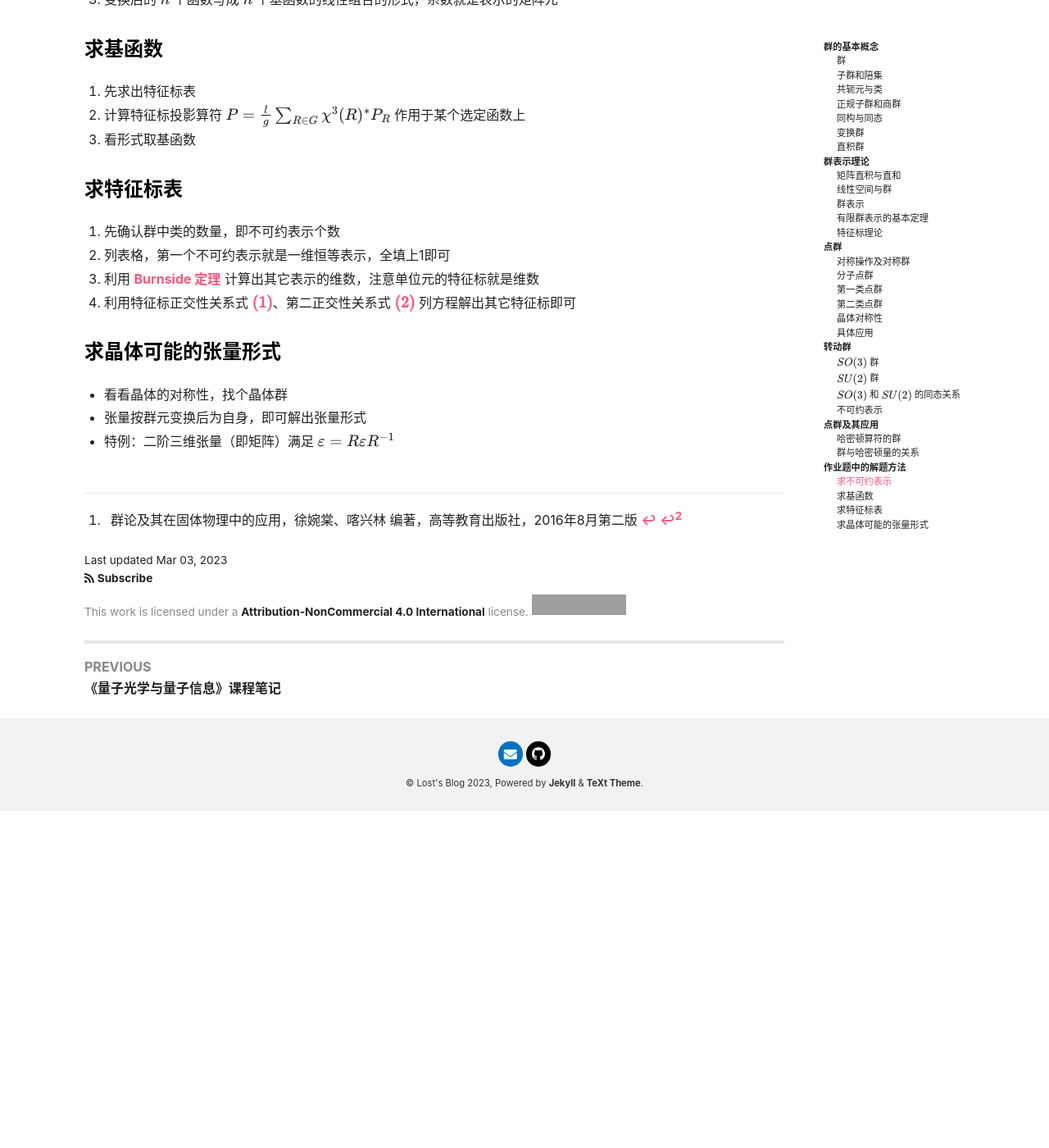
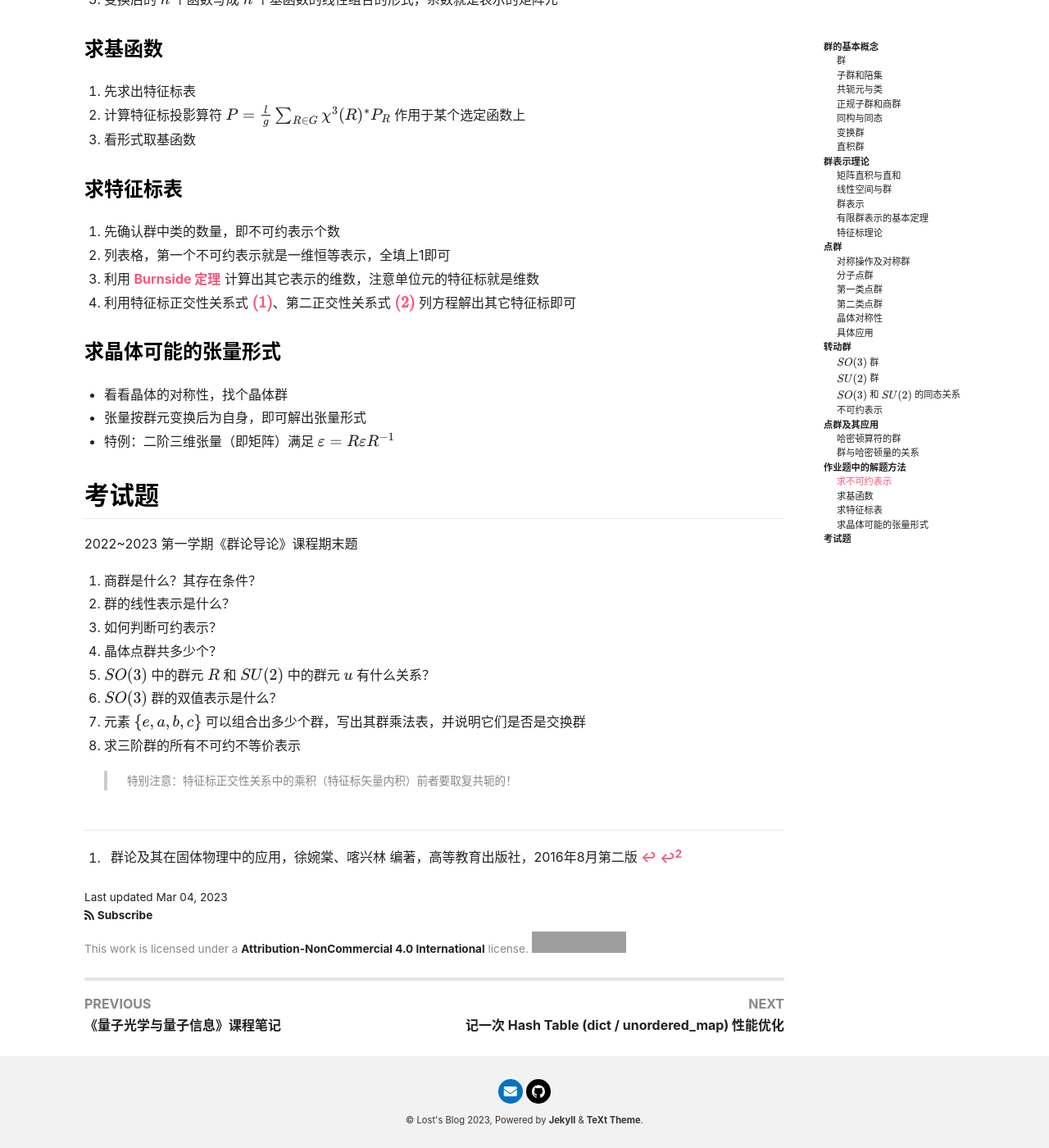
Before and after one commit to Lost-MSth/Lost-MSth.github.io, a Jekyll site: the page built from _posts/physics/2023-02-21-introduction-to-group-theory-lecture-note.md, in a window 1280 px wide and 1400 px high, scrolled down 23603 px. Shown: the whole window at 82% size. Built offline with Jekyll 4.4.1, drawn with Linux system fonts in a browser that asks for light colours; nearby versions of some CDN libraries; comment, search, counter and statistics services are not loaded; before the commit the page ends 24592 px from its top, so only the background shows below that; part of the change alters nothing that is shown; some of the changed text lies outside the part shown; grey boxes are pictures that could not be loaded.

Commit message:
Add one note

```diff
--- /dev/null
+++ b/_posts/cs/2023-03-14-cython-dict-parallel.md
@@ -0,0 +1,244 @@
+---
+title: 记一次 Hash Table (dict / unordered_map) 性能优化
+key: cython_dict_parallel
+tags: ["Cython", "OpenMP", "C++"]
+modify_date: "2023-03-16 18:27:00"
+aside:
+    toc: true
+---
+
+## 背景说明
+
+很显然需求来自物理问题，因课题还未完成，暂且不表，应该会另开文章进行总结，完整代码也会给出
+
+## 模型分析
+
+数据结构大概就是超大矩阵的感觉，而且矩阵元是复数，方阵阶数为 $2^n$，$n$ 是粒子数，呃，我们就叫它 `MultiPauliString` 好了，就是多粒子 Pauli 链
+
+<!--more-->
+
+数据两两间**外积**并不是简单的矩阵乘法运算，这就是头疼的地方，实际上根据物理本质可知，二者行号 xor 为新行号，二者列号 xor 为新列号，值相乘后还要考虑二者行号列号 and 运算带来的 $-1$，四重循环这复杂度一下子就上来了，时间复杂度 $$\order{2^{4n}}$$，如果真用矩阵存储那空间复杂度也是 $$\order{2^{2n}}$$
+
+当然还有个**内积**运算，这个简单，对应矩阵元的内积 $$a_{ij}^{*} b_{ij}$$ 再全求和就是了，复杂度肯定没外积高
+
+讲个笑话，用 Pauli 算符矩阵进行展开直接矩阵乘法暴算，怎么都能跑十五六个粒子，你这多粒子 Pauli 链算法跑十二三个都够呛，能忍？
+
+## 开始折腾
+
+### 环境
+
+#### 本地环境
+
+- Python 3.7.8
+- Cython 0.29.30
+- MinGW-W64 GCC 12.2.0
+
+#### 超算服务器
+
+- Python 3.7.6
+- Cython 0.29.16
+- GNU GCC 10.2.0
+
+### 从 Cython 开始
+
+> 目前我没写过 Cython 编译和使用相关问题和解决方法，网上找找教程好了，这至少还算好找
+
+首先选定顶层语言为 Python，别问，问就是不会 C++，当然不会有人直接傻到拿 Python 写算法吧，肯定会用一些底层的语言，Fortran 可以但语法我不喜欢，C 的话也可以，只不过不在 C 上做处理的话，Python 这边的数据转换很烦，所以超级无敌胶水 Cython 就是很好的折中选择
+
+什么，你问 Numba ？那玩意也挺乱的，还容易报错啊
+
+多粒子 Pauli 链其实很稀疏，至少 Hamilton 量是非常非常稀疏的，算符倒是会随着每次计算指数增长，很显然的一个想法就是用字典来存储，万物皆对象，故二元组 `tuple(int, int)` 毫无疑问可以 hash，也就直接可以作为 key
+
+噼里啪啦一通写，写出来发现，嗯，可以用，就是有一点慢，真的慢……
+
+在 Cython 里加数据类型可以加速，乱加一通，好像也没快多少，于是开始检查哪里计算量大，然后果然是那破烂外积耗时离谱
+
+### 绕远路喽
+
+循环耗时大，最简单的办法就是并行，诶别说，Cython 并行超方便，`prange` 只要求 `nogil` 就可以在 OpenMP 的加持下占满你的 CPU
+
+不过啊，字典可不好并行，于是在做外积之前把值遍历出来放到 `malloc` 的数组里，然后再分配几个结果数组……为什么要分配几个？呃，**Cython 对 OpenMP 中 reduction 的支持有点问题，二重循环时内部计算无法正常翻译**[^1]，所以只能手动啦，不然会线程竞争的
+
+对了，**对于编译和链接都要加 `-fopenmp`**，当然编译器不同选项不一定一样
+
+写完一试，不对啊，时间没有一点点减少，还那么慢，奇怪了哦，难道我这不支持 OpenMP ？试了半天，突发奇想记个时，然后绝了！
+
+那计算根本没花多长时间啊，当然看不出来多线程效果了，耗时大头是字典插入和更新！
+
+### 分桶
+
+嘛，一开始我是先觉得 `dict` 是 Python 的数据结构，应该挺慢的，所以简单嘛，换成 C++ 的 `unordered_map` 不就好了，然后一搜，性能差距不大，10%左右，完全没必要
+
+好吧，那再想想，数据量太大，hash 表性能下降，呃有点像数据库啊，那应该可以分开来，像是分表吧
+
+再看看多粒子 Pauli 链，有行号和列号两个数，自然而然，嵌套字典！
+
+很好，性能提升了2倍以上！
+
+### 再绕几次，但有意义
+
+不过还是比不上矩阵算法，中途去弄了弄，密集矩阵换成稀疏矩阵一下子提升了几十倍的速度，这下还得优化啊
+
+想起来用的是 `dict`，不行，我就要改，吧唧吧唧全换成了 `unordered_map`
+
+这次想了很久很久，注意到一个很奇怪的点，算符的多粒子 Pauli 链在撑满整个 Hilbert 空间之前的之前，很早的时候行号和列号空间就满了，也就是非零元的行号或者列号几乎遍历所有可能值
+
+这说明并不需要嵌套 Hash 表，而是列表嵌套字典就行，或者说是数组里放 Hash Table 的指针
+
+不幸的是，这一步一堆坑，对 C++ 的容器没有接触过，到底是指针还是什么结构已经快被绕晕了，倒是最后还是写出来了些东西
+
+{% highlight Cython linenos %}
+from cython.parallel import prange
+from libc.stdlib cimport malloc, free
+from libcpp.unordered_map cimport unordered_map, pair
+
+ctypedef unordered_map[int, complex] ic_dict
+
+cdef class MultiPauliString:
+    cdef ic_dict **_data
+    cdef public Py_ssize_t _len
+    cdef public int _n
+
+    def __cinit__(self, n: int):
+        self._n = n
+        self._len = 2**n
+        self._data = <ic_dict **> malloc(self._len * sizeof(ic_dict *))  # type: ignore
+        if self._data == NULL:
+            raise MemoryError()
+
+        cdef Py_ssize_t i
+        with nogil:
+            for i in prange(self._len):
+                self._data[i] = new ic_dict()
+
+    def __dealloc__(self):
+        cdef Py_ssize_t i
+        if self._data != NULL:
+            with nogil:
+                for i in prange(self._len):
+                    del self._data[i]
+                free(self._data)
+{% endhighlight %}
+
+鬼知道这会不会内存泄漏，能用就行，注意到需要用 `cython.operator.dereference` 解引用，也就是 C 的 `*` 运算符，这样才能正常的使用 `[]` 进行增查改（调实例方法好像不用？），不过用 `[0]` 当做 `*` 用也可以，但貌似这会复制一份而不是引用（在左边的时候就可以用来复制右边的副本？）
+
+这步优化，时间效率提升3%，几乎没有……甚至在 Hamilton 量的建立上更慢，因为要建大量的 `unordered_map`
+
+### 艰难且错误地尝试并行
+
+很显然，问题还是字典的插入上，这太耗时间了，所以怎么都得让 `unordered_map` 写并行（不然浪费了超算的多核性能啊）
+
+**意外之喜**，为了 Cython 并行，**在代码里加了一堆 `nogil`**，跑了一下发现，速度提升约2倍！
+
+搜一搜，发现推荐 oneTBB 的 `concurrent_unordered_map`，这就是一整天噩梦的开始……
+
+先装个 Intel oneAPI，结果装在 VS 上（可能也没装成功），不行，得用 MinGW 编译
+
+从源代码开始，一看用的是 CMake，装上转 Makefile，报了一堆奇奇怪怪的 warning 后成功，然后 make 失败
+
+看样子把 warning 当做 error 了，搜了一圈去掉选项，开编……笑死忘记关 test 编译了，一天也编不完啊
+
+选项关掉测试，终于在一堆报错（找不到文件什么的）中得到了 dll
+
+然后代码编译警告，链接报错，进行不下去了，提示 `undefined reference to tbb::detail` 什么什么，反正搜不到解决办法，乱试一通也没用，寄
+
+过了一晚，脑袋清醒了，搜一下并行 hash 表实现，草，为什么非要用 TBB 呢？
+
+最终选用 [parallel-hashmap](https://github.com/greg7mdp/parallel-hashmap)，因为可以原样替换，而且只需引用头文件就行
+
+于是我们开个 pxd 文件（Cython 头文件）这么写：
+
+{% highlight Cython linenos %}
+from libcpp.utility cimport pair
+
+cdef extern from "parallel_hashmap/phmap.h" namespace "phmap" nogil:
+    cdef cppclass Hash[T]:
+        pass
+    cdef cppclass EqualTo[T]:
+        pass
+    cdef cppclass Allocator[T]:
+        pass
+    cdef cppclass four "4":
+        pass
+
+cdef extern from "parallel_hashmap/phmap.h" namespace "phmap" nogil:
+    cdef cppclass parallel_flat_hash_map[T, U, HASH=*, PRED=*, ALLOCATOR=*, N=*, MTX=*]:
+        ctypedef T key_type
+        ctypedef U mapped_type
+        ......
+{% endhighlight %}
+
+后面省略了一些方法和运算符重载的定义，照着 Cython `libcpp` 标准库的 `unordered_map` 抄一下就好了
+
+这里也挺麻烦的，如果只是正常使用 template，传前两个泛型 key 和 value 的类型就好，但是文档告诉我们，最后一个参数锁类型加上后就有线程安全了，鬼迷心窍之下就搞起来（咳咳，其实这又是在绕弯路了）
+
+于是就翻了翻默认定义，`Hash`、`EqualTo`、`Allocator` 这三个类貌似都是 std 的，不过我啥也不会，看起来命名空间 phmap 里已经引用了而且给了别名，就这样子引进来吧
+
+然后出现个怪事，template 参数里有个数字啊，默认值为4，**然而 Cython 还不支持模板里面放数字**，我们只能手动写一下了，这样翻译出来的 C++ 代码是对的，算是奇技淫巧吧[^2]
+
+对了，还要把锁定义一下：
+
+{% highlight Cython linenos %}
+cdef extern from "<mutex>" namespace "std" nogil:
+    cdef cppclass mutex:
+        void lock() except +
+        void unlock() except +
+{% endhighlight %}
+
+让人摸不着头脑的第不知道多少个问题来了，这里如果使用推荐的 `std::shared_mutex`，程序原地爆炸，随机崩溃，所以用了 `std::mutex`
+
+但仔细想想，是不是哪里不对劲，好像文档里只说对于插入、查找、修改等之类的操作是线程安全的，可是我这里是增加！也就是先取值加上一个数再放回去，这怎么弄好像都没法保证线程安全，应该不会有哪个第三方库做这种需求吧？
+
+不过就算是单线程，性能也提升了20%左右，可能是这里的 `parallel_flat_hash_map` 自带四分表导致的吧
+
+### 来个锁
+
+不得已，看样子只能自己写个锁了，幸好，我们已经做了分块字典了，不需要再拆了，直接上锁就好
+
+可是啊，还是有个坑，`std::mutex` 这玩意好像说是没法复制和移动，要和数据绑定就显得有点困难，太麻烦了
+
+索性这里就不采用一个 hash 表绑定一个锁了，而是来个全局的 hash mutex
+
+{% highlight Cython linenos %}
+from parallel_hashmap cimport parallel_flat_hash_map as unordered_map, pair, mutex
+
+DEF MUTEX_NUM = 8192
+
+cdef mutex mutexes[MUTEX_NUM]
+{% endhighlight %}
+
+接下来就是简单的同余类的 hash 操作和在计算时上锁解锁了
+
+{% highlight Cython linenos %}
+def l_super(MultiPauliString a, SparseMultiPauliString h):
+    # [H, .]
+    # return h @ a - a @ h
+
+    cdef MultiPauliString r = MultiPauliString(a._n)
+    cdef ic_dict *aa
+    cdef ic_dict *rr
+    cdef PauliString p
+    cdef Py_ssize_t i
+    cdef int kk1, kk2, k11, k12, k21, k22, t, mutex_idx
+    cdef pair[int, complex] k2
+
+    ......
+
+                    mutex_idx = kk1 % MUTEX_NUM
+                    mutexes[mutex_idx].lock()
+                    deref(rr)[kk2] = deref(rr)[kk2] + 2 * t * p.v * k2.second
+                    mutexes[mutex_idx].unlock()
+{% endhighlight %}
+
+大功告成，本地测试外积速度提升接近4倍！
+
+再调一调其它地方，把之前没并行都开并行，速度又提升了好几倍，可以算是大胜利~
+
+## 后话
+
+由于在本地测试时环境太乱了，`setup.py` 没法正常工作，于是用了 `makefile` 手动翻译、编译、链接，然后上超算的时候写的是 `setup.py`，脑子抽了忘记了 `-fopenmp` 了，单线程下跑了几次，要不是灵光乍现我就想不起来了哈哈哈哈
+
+不过不管怎么弄，内存占用都随着计算步骤的增加而指数增长，这真的没办法从本质上解决了，毕竟算的就是量子混沌啊
+
+[^1]: 这个问题截止本文写时还没解决，请参考 [Cython Issue #2316](https://github.com/cython/cython/issues/2316)
+[^2]: 参考链接 [Cython C++ templates](https://stackoverflow.com/questions/40323938/cython-c-templates)
--- a/_posts/physics/2023-02-21-introduction-to-group-theory-lecture-note.md
+++ b/_posts/physics/2023-02-21-introduction-to-group-theory-lecture-note.md
@@ -2,7 +2,7 @@
 title: 《群论导论》课程笔记
 key: introduction_to_group_theory_lecture_note
 tags: ["physics"]
-modify_date: "2023-03-03 22:30:00"
+modify_date: "2023-03-04 17:00:00"
 aside:
     toc: true
 ---
@@ -138,7 +138,7 @@ Abel 群（交换群）
 
 1. 正规子群是左陪集和右陪集相同的子群，逆命题也成立，注意这并不意味着元素可交换
 2. 正规子群是群 $G$ 的若干个完整的类构成的子群，逆命题也成立
-3. 正规子群的一个陪集和另一个陪集的成绩（包括自乘）必为一个陪集或正规子群
+3. 正规子群的一个陪集和另一个陪集的乘积（包括自乘）必为一个陪集或正规子群
 
 #### 商群
 
@@ -905,3 +905,17 @@ $$
 - 看看晶体的对称性，找个晶体群
 - 张量按群元变换后为自身，即可解出张量形式
 - 特例：二阶三维张量（即矩阵）满足 $$\varepsilon = R \varepsilon R^{-1}$$
+
+## 考试题
+
+2022~2023 第一学期《群论导论》课程期末题
+
+1. 商群是什么？其存在条件？
+2. 群的线性表示是什么？
+3. 如何判断可约表示？
+4. 晶体点群共多少个？
+5. $SO(3)$ 中的群元 $R$ 和 $SU(2)$ 中的群元 $u$ 有什么关系？
+6. $SO(3)$ 群的双值表示是什么？
+7. 元素 $$\{e,a,b,c\}$$ 可以组合出多少个群，写出其群乘法表，并说明它们是否是交换群
+8. 求三阶群的所有不可约不等价表示
+   > 特别注意：特征标正交性关系中的乘积（特征标矢量内积）前者要取复共轭的！
```
